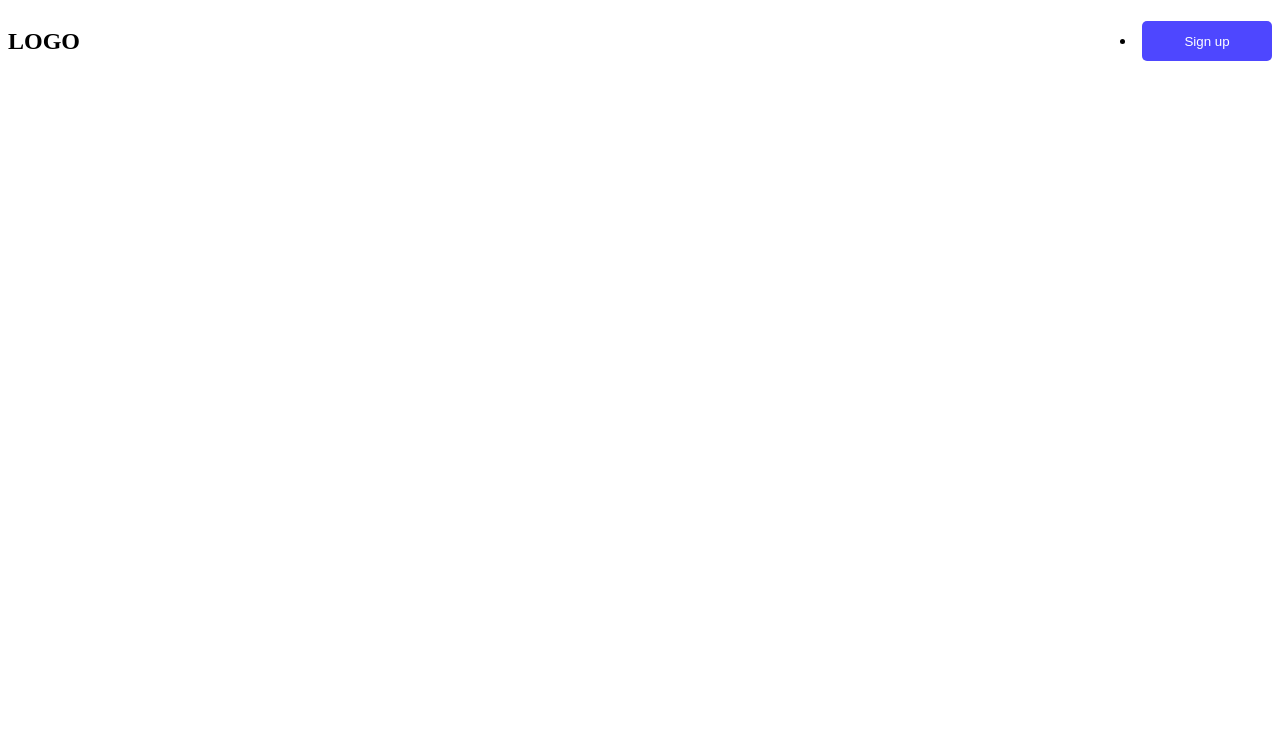
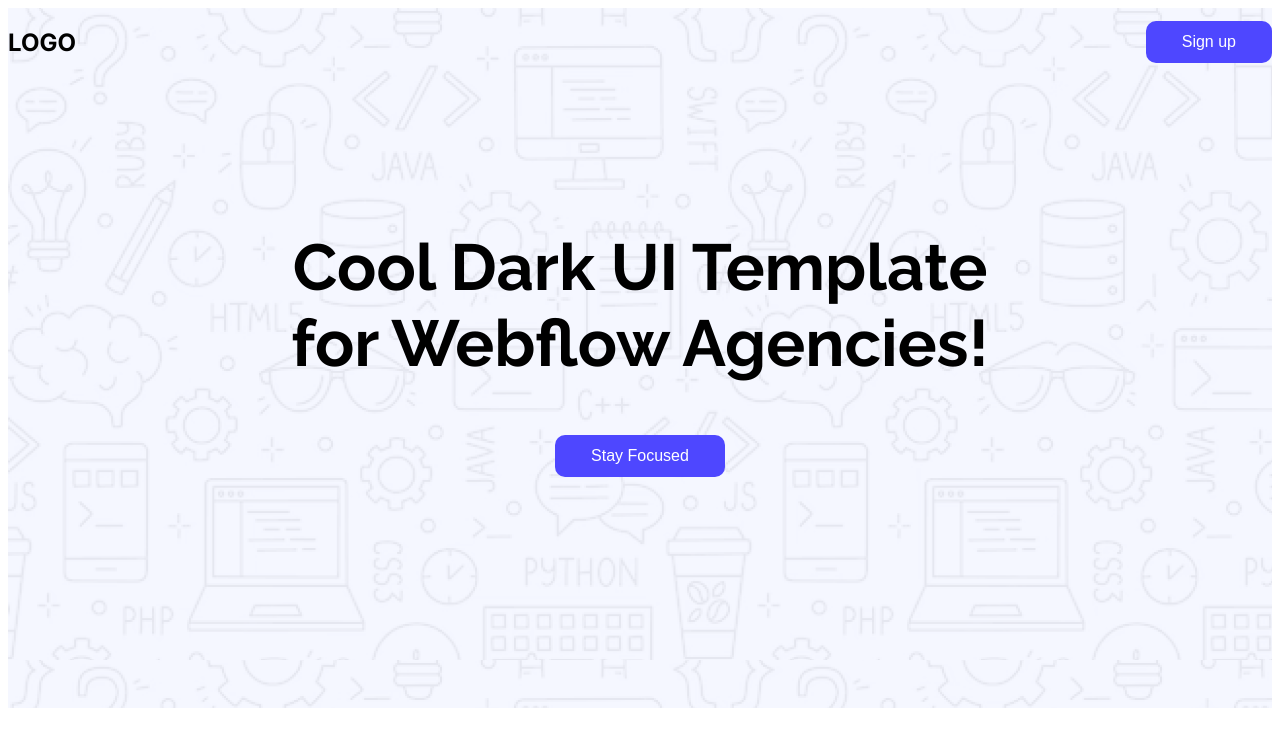
Before and after one commit to Attrionix/First-Assignment, a plain HTML site: page index.html in a window 1280 px wide. Drawn offline with Linux system fonts and the light colour scheme.

Commit message:
banner complete

```diff
--- a/index.html
+++ b/index.html
@@ -11,10 +11,16 @@
 
 </head>
 <body>
-    <nav class="logonav">
-        <h2>LOGO</h2>
-        <li><a href="" class="fontR"><button>Sign up</button></a></li>
-
+    <nav>
+        <div class="logonav">
+             <h2 class="font-i logonav">LOGO</h2>
+        <li class="font-r"><a href="" ><button  width: 130px;
+    height: 40px;>Sign up</button></a></li>
+        </div>
+        <div class="banner">
+            <h1 class="font-one font-r">Cool Dark UI Template for Webflow Agencies!</h1>
+            <li><a href=""><button>Stay Focused</button></a></li>
+        </div>
     </nav>
     <main>
 
--- a/styles/assignment.css
+++ b/styles/assignment.css
@@ -1,31 +1,54 @@
+nav{
+    background-image: url(../Assets/Hero-bg.png);
+   height: 700px;
+   width: 100%;
+}
 .logonav{
     display: flex;
+    align-items: center;
     justify-content: space-between;
+}
+
+nav li{
+    list-style: none;
     align-items: center;
 
 }
+.font-one{
+    font-size: 65px;
+    }
+
+.banner{
+    text-align: center;
+    margin: 152px 270px 152px 270px;
+}
+.banner-j{
+    justify-content:;
+}
+
 button{
     color:rgba(255, 255, 255, 1);
     background-color: rgba(78, 71, 255, 1);
-    width: 130px;
-    height: 40px;
     padding: 12px 36px;
-    border-radius: 5px;
+    border-radius: 10px;
     border: none;
+    font-size: 16px;
+}
+button:hover{
+    color: rgb(38, 185, 75);
+    background-color: rgb(39, 138, 177);
 }
 
-
-.font-r{
+.font-r {
     font-family: "Raleway", sans-serif;
     font-optical-sizing: auto;
-    font-weight: <weight>;
-    font-style: normal;
+    font-style: bold;
+
 }
 
 .font-i {
     font-family: "Inter", sans-serif;
   font-optical-sizing: auto;
-  font-weight: <weight>;
-  font-style: normal;
+  font-style: bold;
 
 }
```
